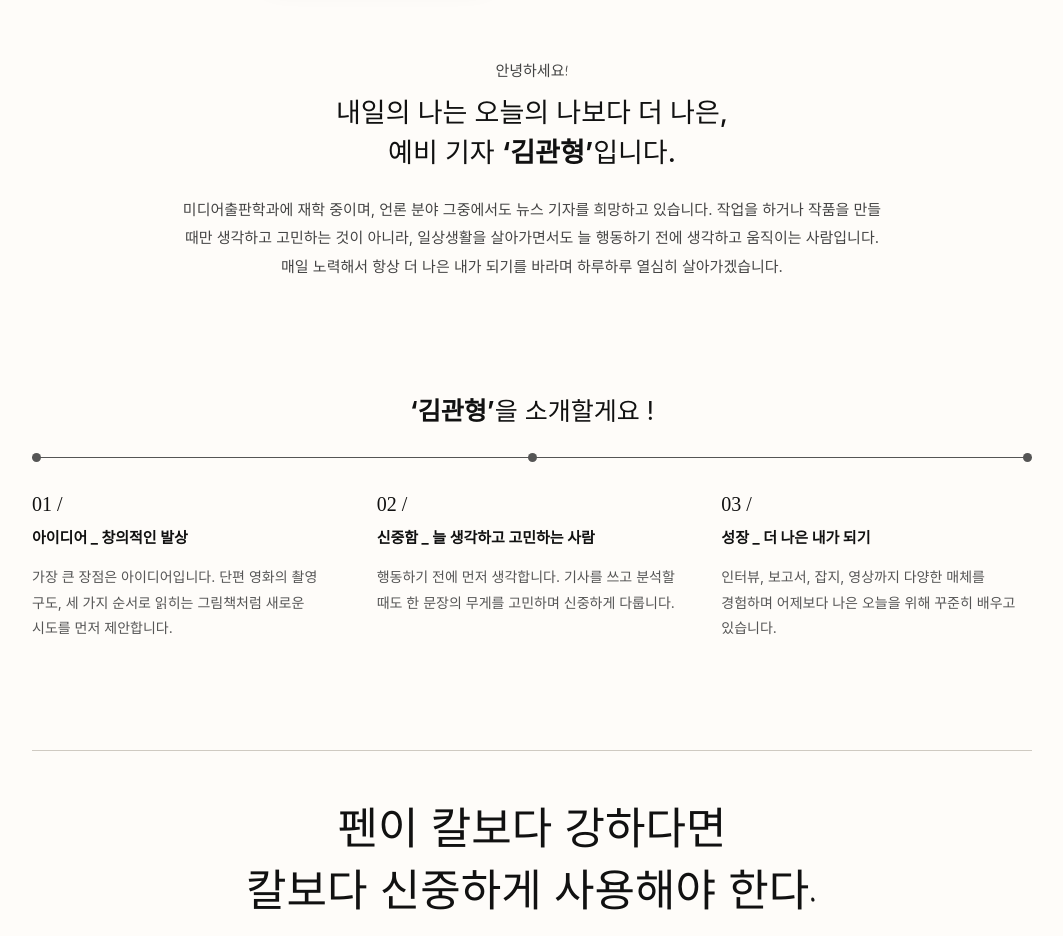
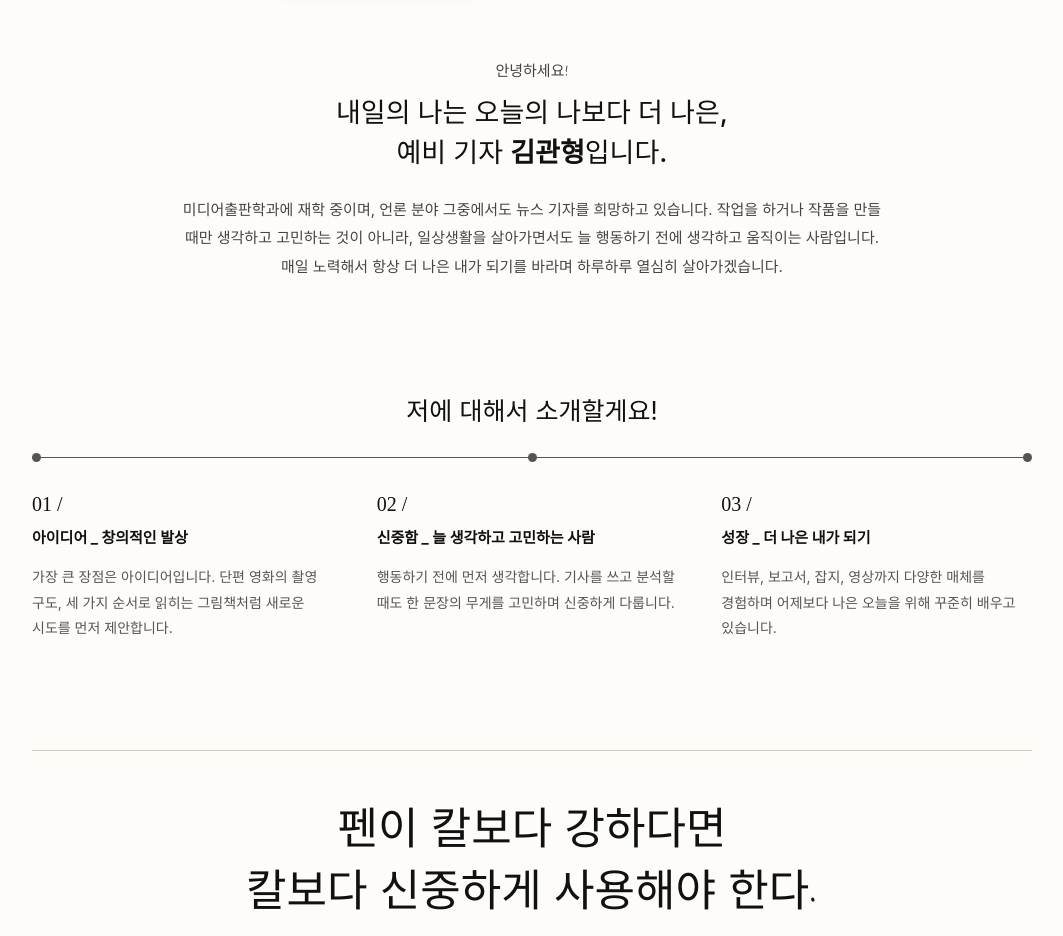
Before and after one commit to person-human-me/my-portfolio, a plain HTML site: page portfolio/index.html in a window 1280 px wide. Shown: the part 1420-2356 px from the top of the page, without its empty margins (108-1171 px from the left). Drawn offline with Linux system fonts and the light colour scheme; a web font is replaced by a local one.

Commit message:
Update introduction heading text

```diff
--- a/portfolio/index.html
+++ b/portfolio/index.html
@@ -56,7 +56,7 @@
 
       <div class="intro reveal">
         <p class="eyebrow">안녕하세요!</p>
-        <h3>내일의 나는 오늘의 나보다 더 나은,<br>예비 기자 <strong>‘김관형’</strong>입니다.</h3>
+        <h3>내일의 나는 오늘의 나보다 더 나은,<br>예비 기자 <strong>김관형</strong>입니다.</h3>
         <p>미디어출판학과에 재학 중이며, 언론 분야 그중에서도 뉴스 기자를 희망하고 있습니다.
         작업을 하거나 작품을 만들 때만 생각하고 고민하는 것이 아니라, 일상생활을 살아가면서도
         늘 행동하기 전에 생각하고 움직이는 사람입니다. 매일 노력해서 항상 더 나은 내가 되기를 바라며
@@ -64,7 +64,7 @@
       </div>
 
       <div class="points reveal">
-        <h3 class="sub-title"><strong>‘김관형’</strong>을 소개할게요 !</h3>
+        <h3 class="sub-title">저에 대해서 소개할게요!</h3>
         <div class="line"><i></i><i></i><i></i></div>
         <ul>
           <li>
```
